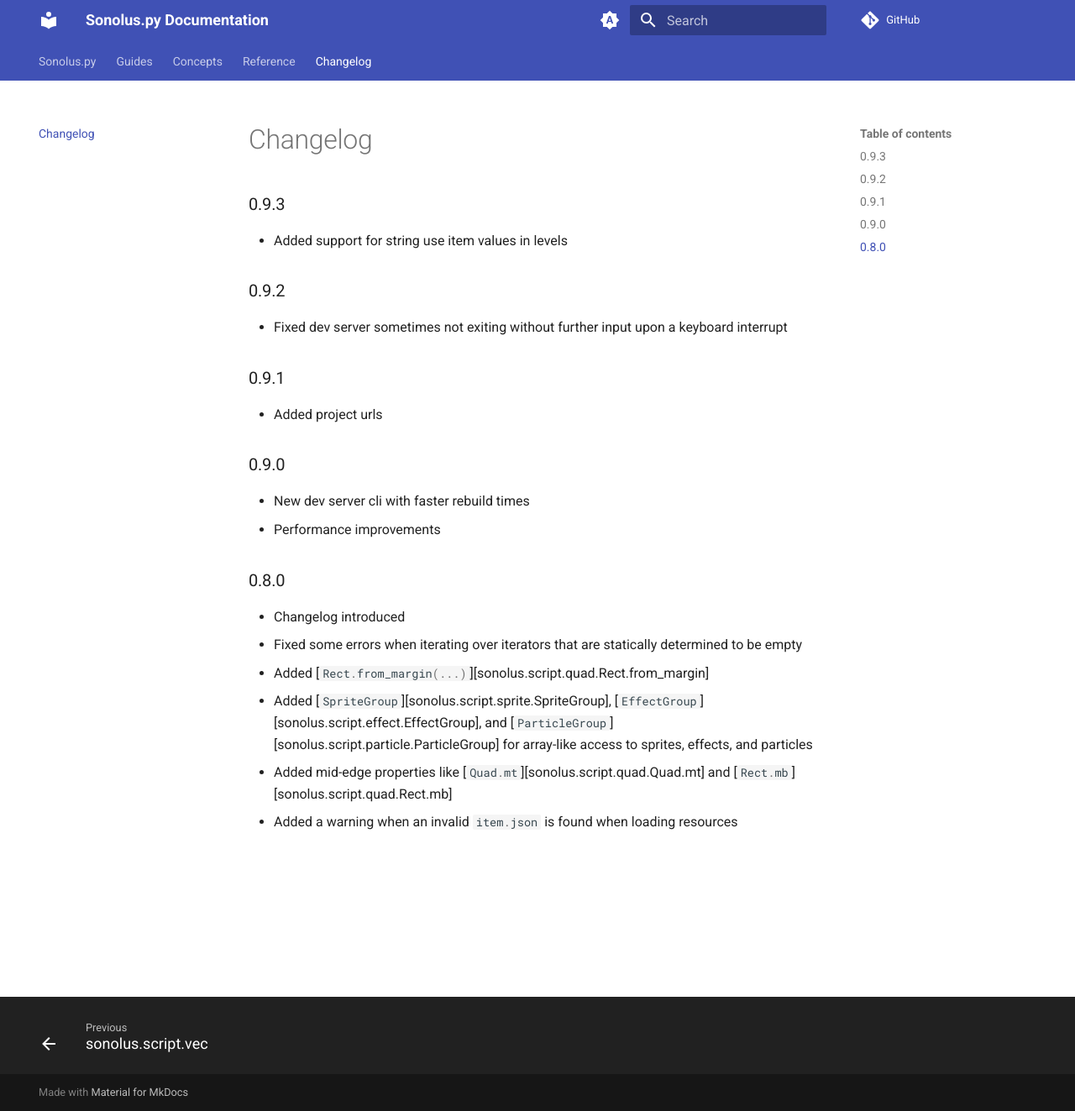
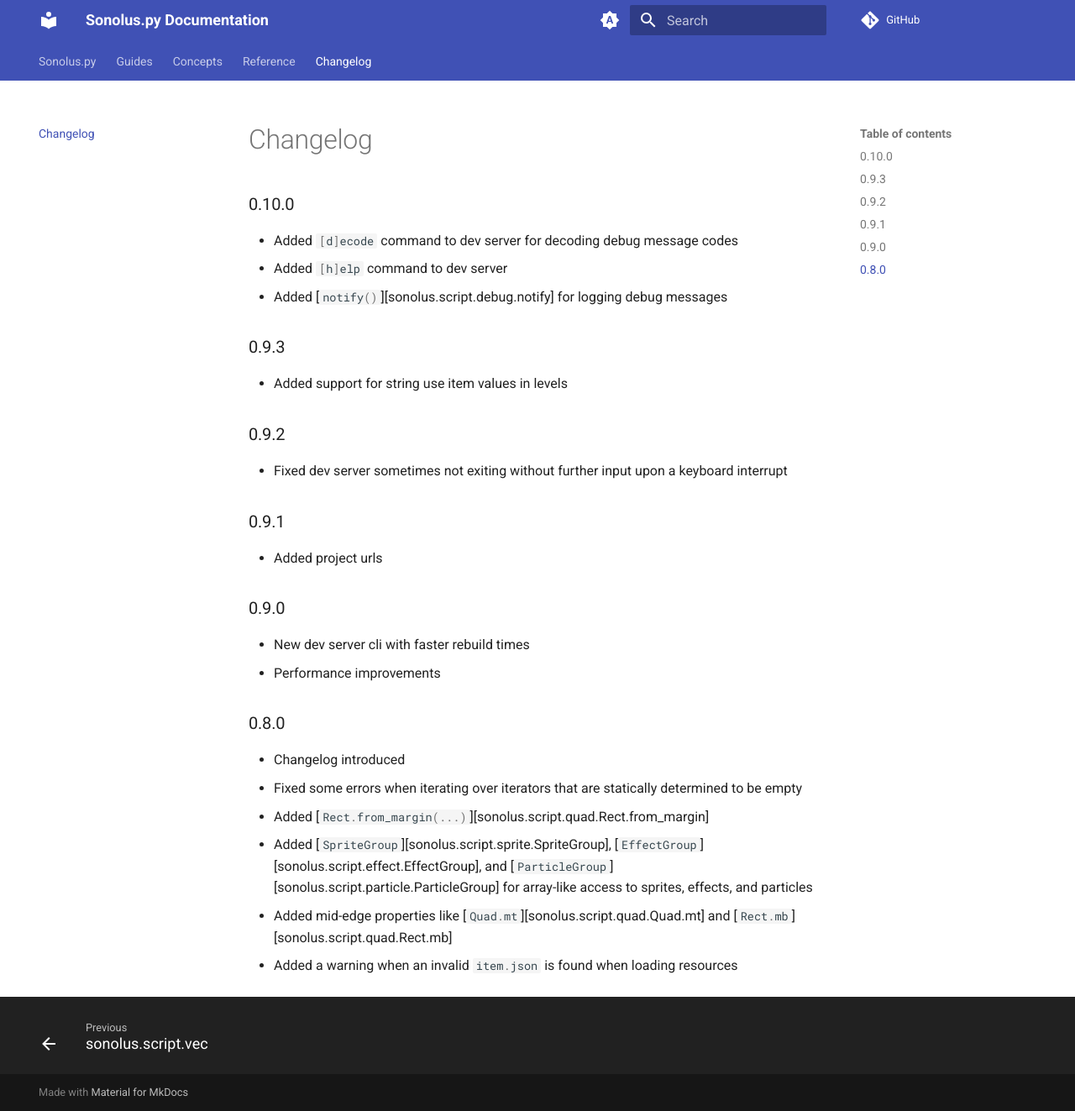
Before and after one commit to qwewqa/sonolus.py, an MkDocs documentation site: the page built from docs/changelog/index.md, in a window 1280 px wide and 1323 px high. Shown: the whole window at 84% size. Built offline with MkDocs 1.6.1 and Material for MkDocs 9.7.7, drawn with Linux system fonts in a browser that asks for light colours; comment, search, counter and statistics services are not loaded.

Commit message:
Bump version to v0.10.0

```diff
--- a/docs/changelog/index.md
+++ b/docs/changelog/index.md
@@ -1,3 +1,9 @@
+### 0.10.0
+
+- Added `[d]ecode` command to dev server for decoding debug message codes
+- Added `[h]elp` command to dev server
+- Added [`notify()`][sonolus.script.debug.notify] for logging debug messages
+
 ### 0.9.3
 
 - Added support for string use item values in levels
--- a/pyproject.toml
+++ b/pyproject.toml
@@ -1,6 +1,6 @@
 [project]
 name = "sonolus.py"
-version = "0.9.3"
+version = "0.10.0"
 description = "Sonolus engine development in Python"
 readme = "README.md"
 requires-python = ">=3.12"
```
Also changed, not shown: 1 other file.
